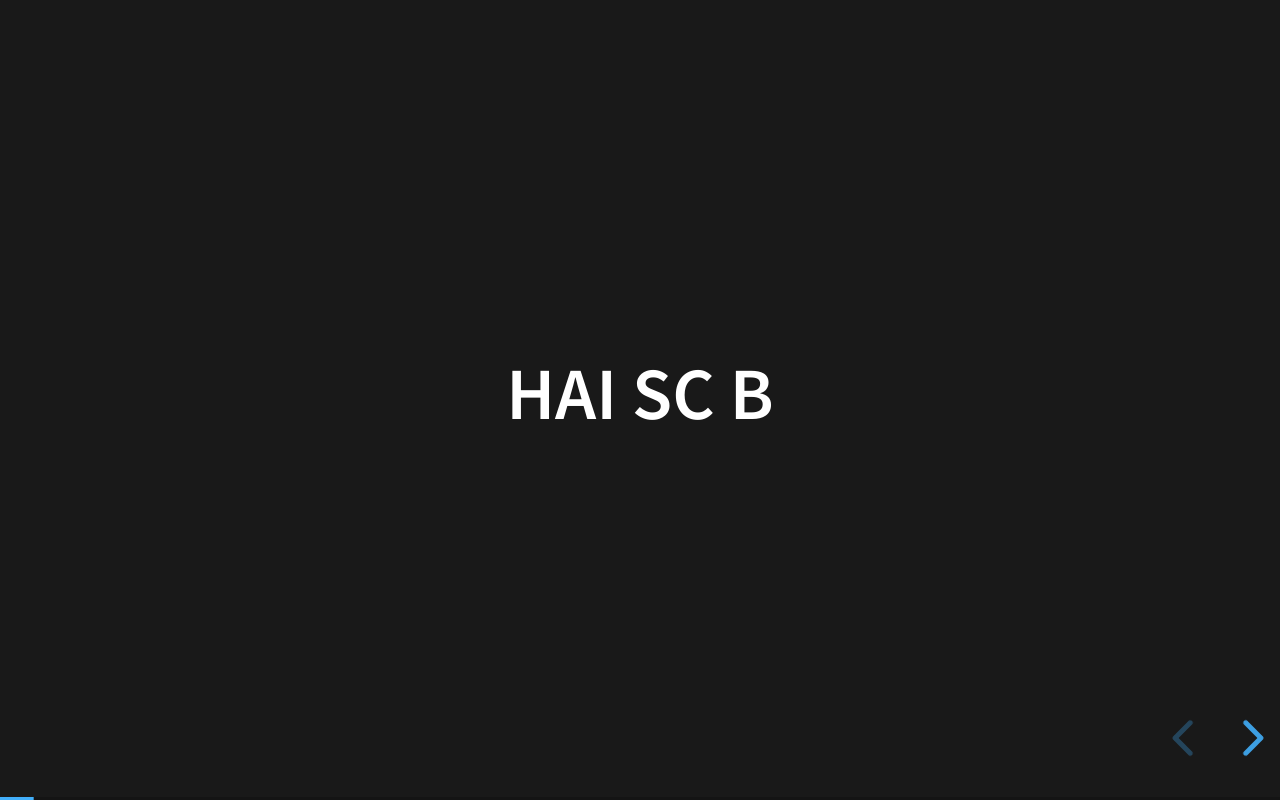
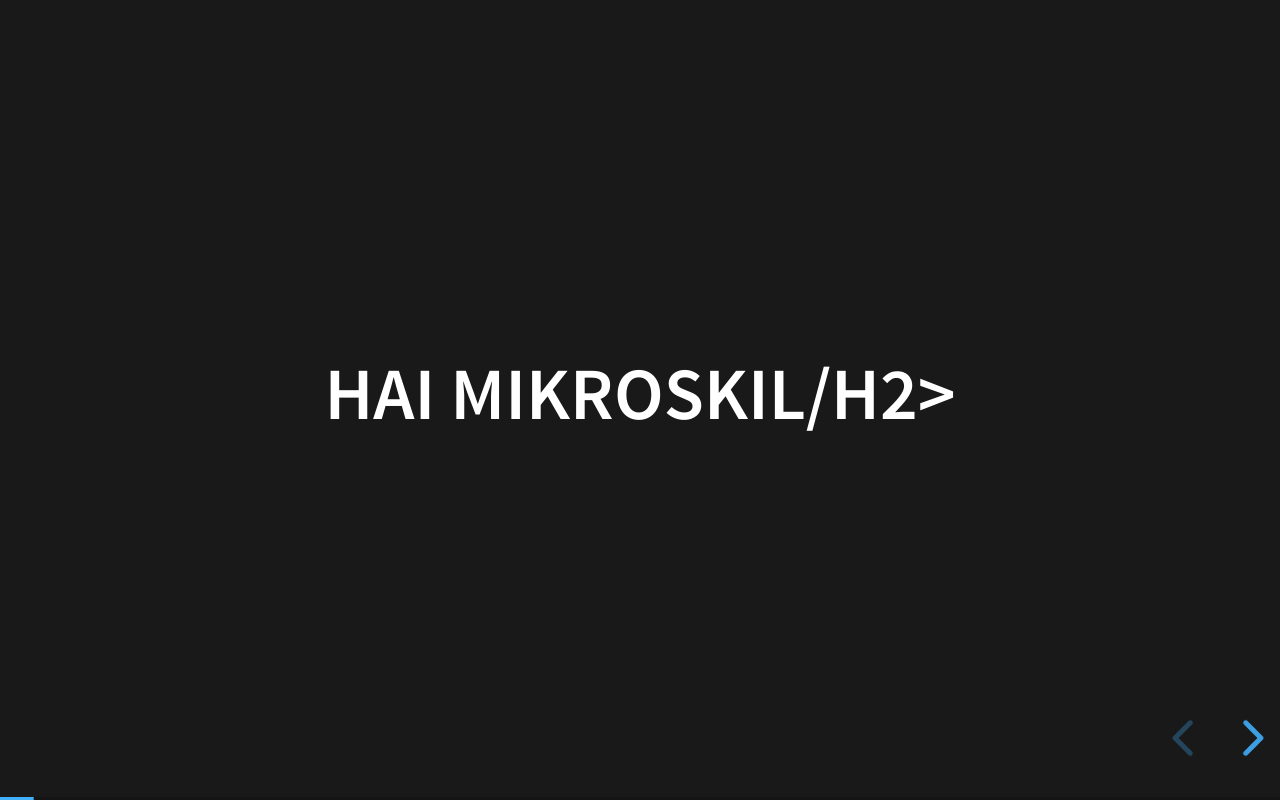
Before and after one commit to ulina28/TugasProject_TKPPL_SCB, a website: page reveal.js-master/demo.html in a window 1280 px wide. Both pictures are taken after a click on the button "next slide". Drawn offline with Linux system fonts and the light colour scheme.

Commit message:
Edit judul rev.2

```diff
--- a/reveal.js-master/demo.html
+++ b/reveal.js-master/demo.html
@@ -39,7 +39,7 @@
 				</section>
 
 				<section>
-					<h2>Hai SC B</h2>
+					<h2>Hai Mikroskil/h2>
 
 				</section>
 
```
